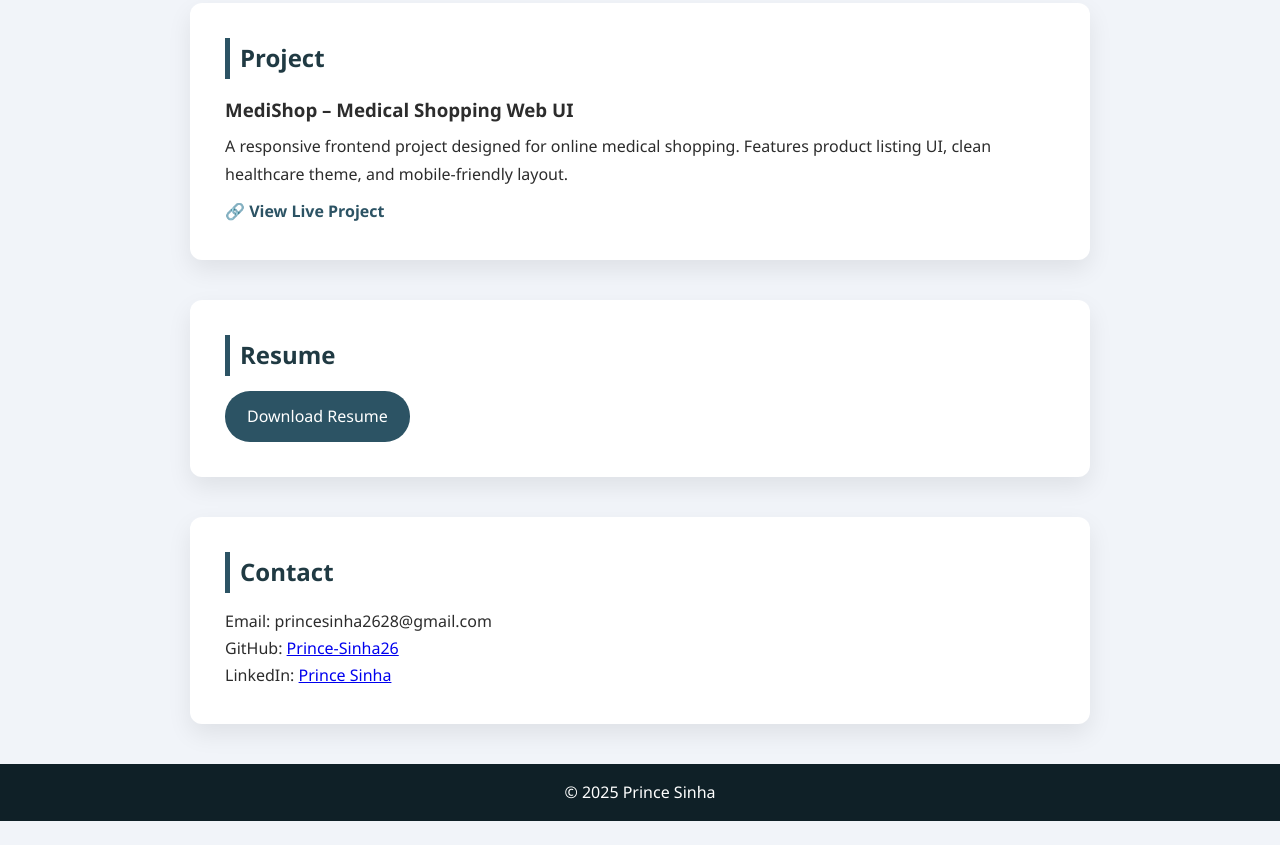
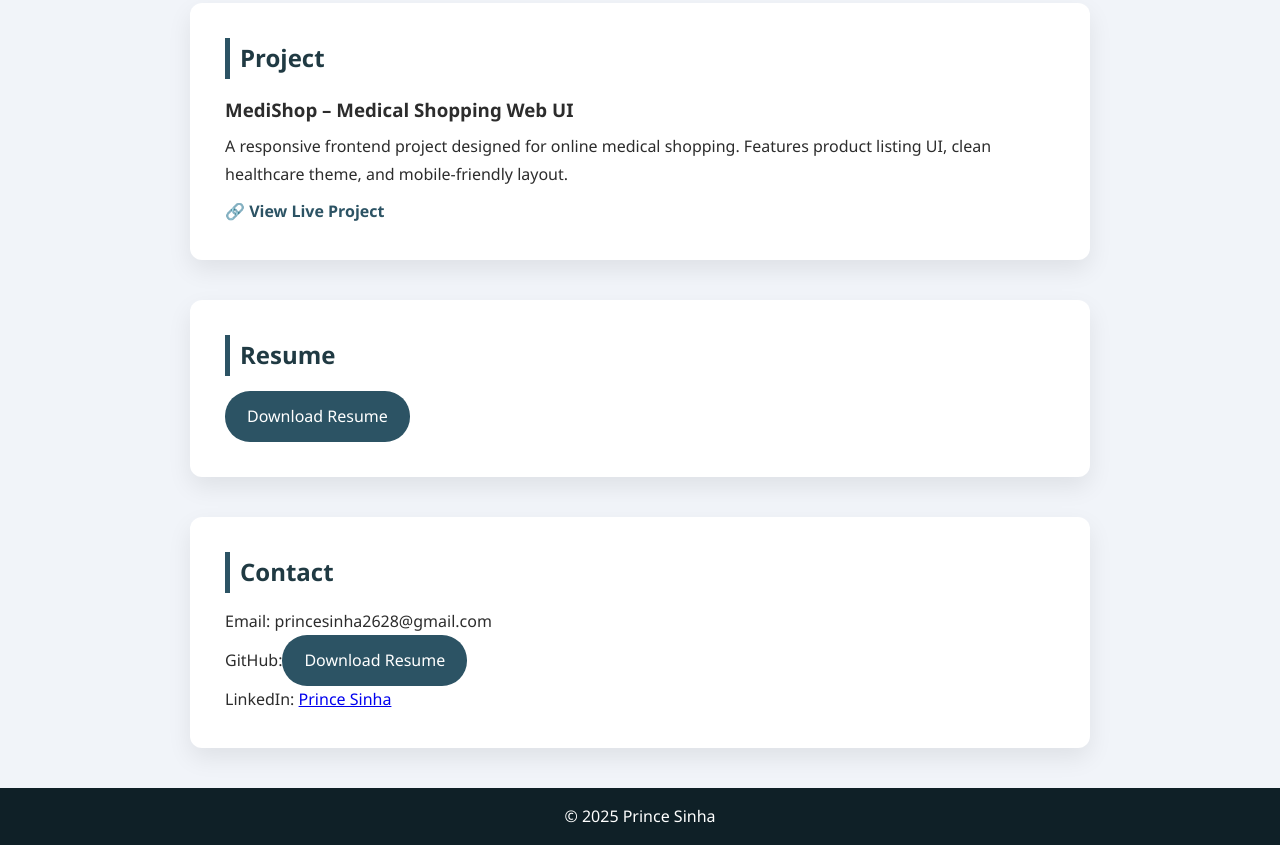
Before and after one commit to Prince-Sinha26/Portfolio, a plain HTML site: page index.html in a window 1280 px wide. Shown: the part 838-1683 px from the top of the page. Before the commit the page ends 1659 px from the top, so only its background shows below. Drawn offline with Linux system fonts and the light colour scheme.

Commit message:
Update index.html

```diff
--- a/index.html
+++ b/index.html
@@ -228,7 +228,10 @@ footer{
 <div class="section">
   <h2>Contact</h2>
   <p>Email: princesinha2628@gmail.com</p>
-  <p>GitHub: <a href="https://github.com/Prince-Sinha26" target="_blank">Prince-Sinha26</a></p>
+  <p>GitHub:<a class="btn" href="PRINCE_SINHA_RESUME.pdf" target="_blank">
+    Download Resume
+</a>
+</p>
   <p>LinkedIn: <a href="https://www.linkedin.com/in/prince-sinha-061290212" target="_blank">Prince Sinha</a></p>
 </div>
 
```
